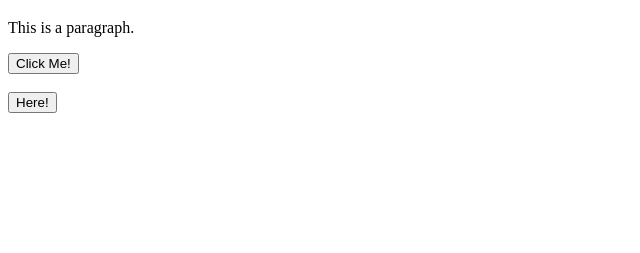
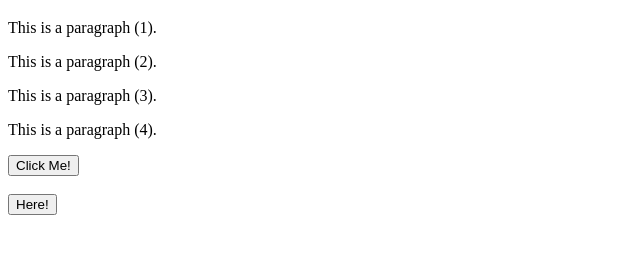
Before and after one commit to JaimeSolisS/test, a plain HTML site: page index.html in a window 1280 px wide. Shown: the part 61-314 px from the top of the page, without its empty margins (0-640 px from the left). Drawn offline with Linux system fonts and the light colour scheme.

Commit message:
Mi cambio 2

```diff
--- a/index.html
+++ b/index.html
@@ -7,7 +7,11 @@
 
 <body>
     <h1>This is a Heading</h1>
-    <p>This is a paragraph.</p>
+    <p>This is a paragraph (1).</p>
+
+    <p>This is a paragraph (2).</p>
+    <p>This is a paragraph (3).</p>
+    <p>This is a paragraph (4).</p>
 </body>
 
 <button type="button" onclick="alert('Hello world!')">Click Me!</button>
```
